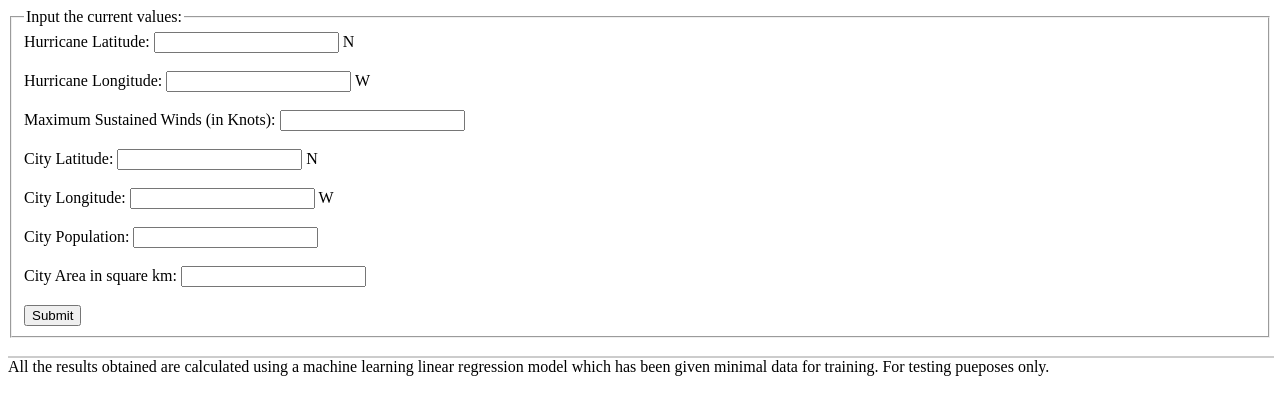
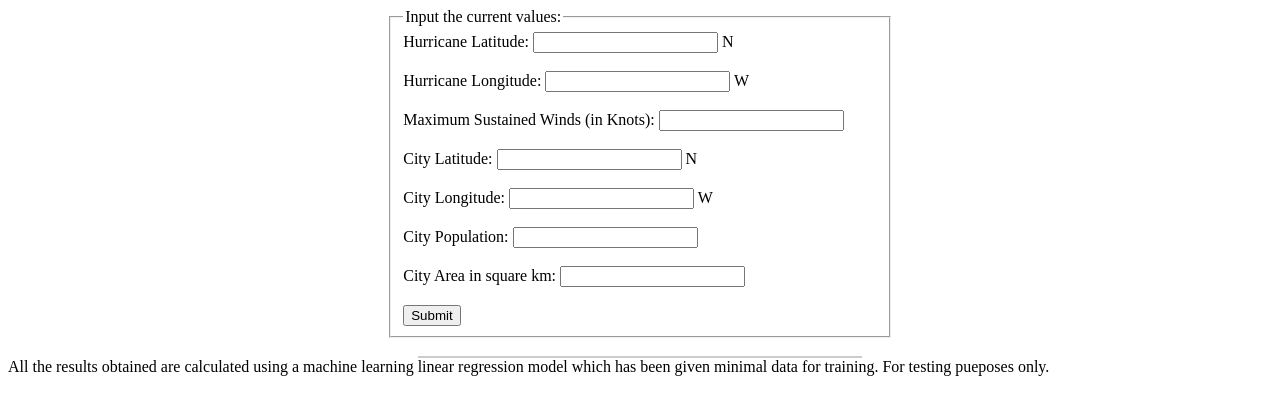
Before and after one commit to AmiBuch/casualty-prediction, a Flask app: page / in a window 1280 px wide. Shown: the top 415 px of the page. Run offline with Flask 2, Linux system fonts and the light colour scheme.

Commit message:
Update main.html

```diff
--- a/templates/main.html
+++ b/templates/main.html
@@ -8,12 +8,12 @@
     <style>
         form {
             margin: auto;
-            width: 100%;
+            width: 40%;
         }
 
         .result {
             margin: auto;
-            width: 100%;
+            width: 35%;
             border: 1px solid #ccc;
         }
     </style>
```
